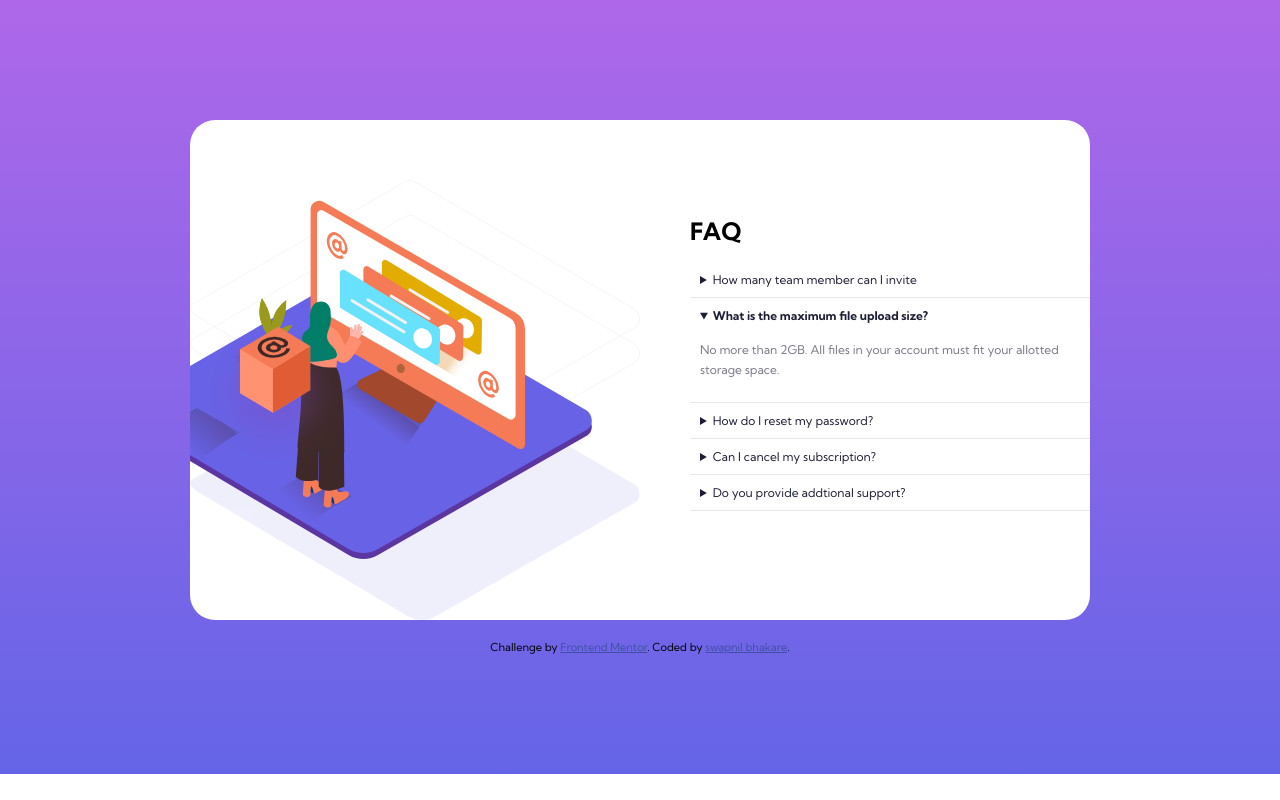
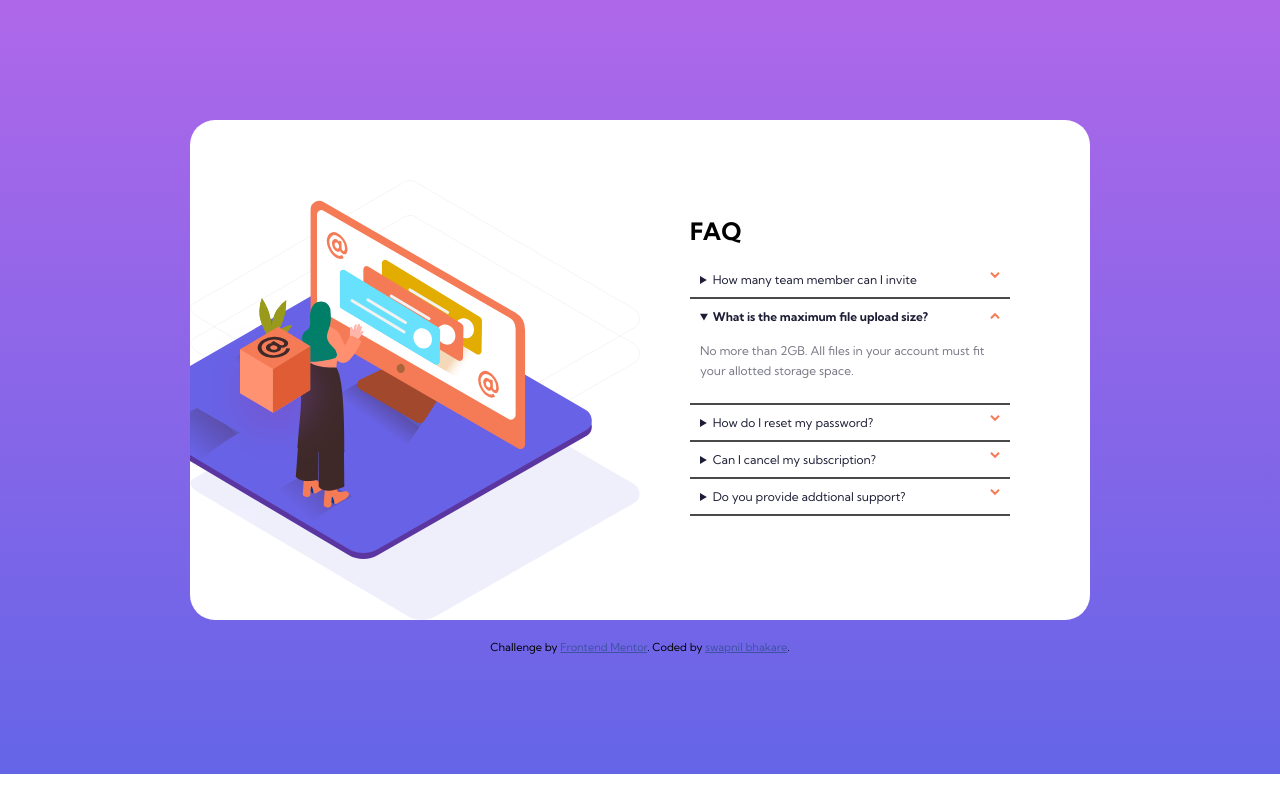
Before and after one commit to swapnilbhakare/faq-accordion-card, a plain HTML site: page index.html in a window 1280 px wide. Drawn offline with Linux system fonts and the light colour scheme.

Commit message:
Update style.css

```diff
--- a/style.css
+++ b/style.css
@@ -72,7 +72,8 @@ body {
 details {
   padding: 10px 10px;
   border: none;
-  border-bottom: 1px solid #e7e7e9;
+  width: 80%;
+  border-bottom: 2px solid #49494b;
 }
 details summary {
   cursor: pointer;
@@ -87,7 +88,7 @@ details summary::-webkit-details-marker {
 }
 details summary:after {
   content: "";
-  background: url(../img/icon-arrow-down.png) no-repeat;
+  background: url(images/icon-arrow-down.svg) no-repeat;
   background-size: contain;
   float: right;
   width: 10px;
@@ -105,8 +106,9 @@ details[open] summary:hover {
   color: #1d1e35;
 }
 details[open] summary:after {
-  background: url(../img/icon-arrow-up.png) no-repeat;
+  background: url(images/icon-arrow-down.svg) no-repeat;
   background-size: contain;
+  transform: rotate(180deg);
 }
 
 .attribution {
```
